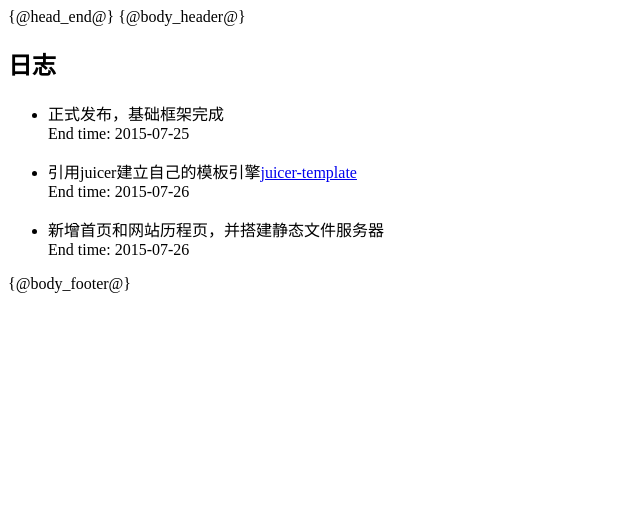
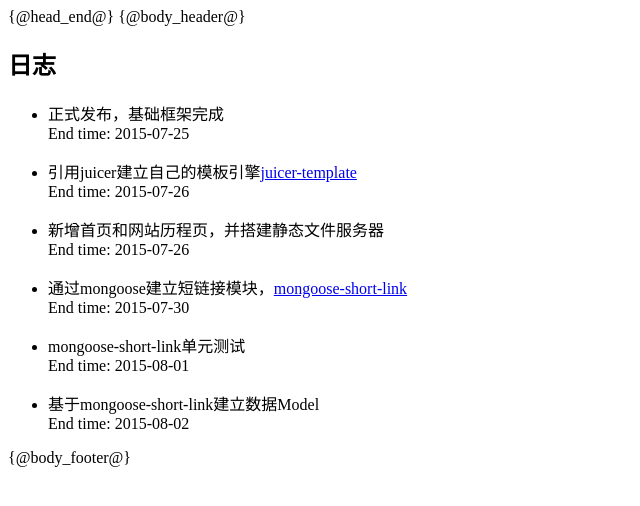
Before and after one commit to unclay/unclay, a website: page views/history.html in a window 1280 px wide. Shown: the whole page, without its empty margins (0-640 px from the left). Drawn offline with Linux system fonts and the light colour scheme.

Commit message:
update history.html

```diff
--- a/views/history.html
+++ b/views/history.html
@@ -28,6 +28,18 @@
                 <p>新增首页和网站历程页，并搭建静态文件服务器
                     <br>End time: 2015-07-26</p>
             </li>
+            <li>
+                <p>通过mongoose建立短链接模块，<a href="https://github.com/unclay/mongoose-short-link" target="_blank">mongoose-short-link</a>
+                    <br>End time: 2015-07-30</p>
+            </li>
+            <li>
+                <p>mongoose-short-link单元测试</a>
+                    <br>End time: 2015-08-01</p>
+            </li>
+            <li>
+                <p>基于mongoose-short-link建立数据Model</a>
+                    <br>End time: 2015-08-02</p>
+            </li>
         </ul>
     </div>
     {@body_footer@}
```
Also changed, not shown: package.json (indentation only).
